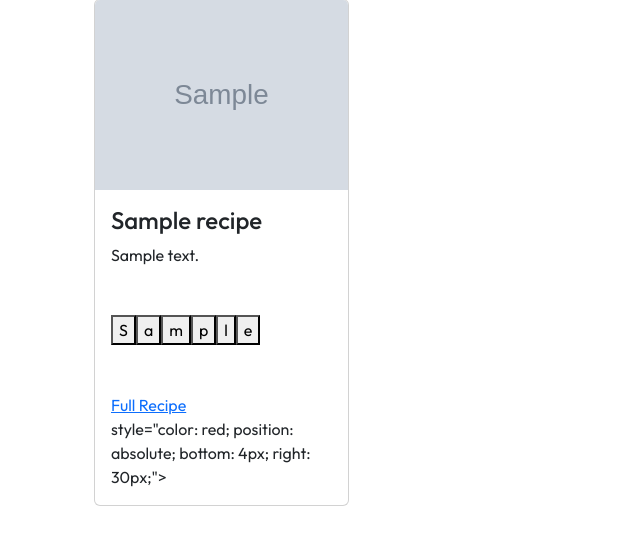
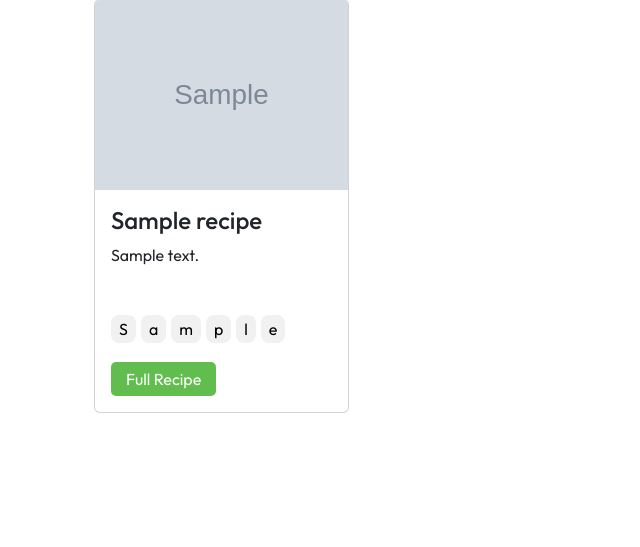
Before and after one commit to PoonamCode23/LoveRecipes, a Django app: template recipe_manager/templates/home_recipes.html in a window 1280 px wide. Shown: the part 253-800 px from the top of the page, without its empty margins (0-640 px from the left). Run offline with Django 5.2, Linux system fonts and the light colour scheme; the template is opened without the code that fills it: values that come from a table or form of the project are taken from there, others are empty; tables that the repository leaves empty hold one stand-in row (values such as "Sample post"); grey boxes marked "Sample" are stand-in pictures; some libraries are stand-ins or nearby versions.

Commit message:
Add code for recipe list with matchHeight and custom CSS

```diff
--- a/recipe_manager/static/css/style.css
+++ b/recipe_manager/static/css/style.css
@@ -40,3 +40,6 @@ body {
     transform: translateY(-50%);
     font-size: 14px;
 }
+
+
+/*for home page*/
--- a/recipe_manager/templates/home_recipes.html
+++ b/recipe_manager/templates/home_recipes.html
@@ -31,20 +31,59 @@
                             </a>
                             <form method="post" action="" id="delete-recipe-{{ recipe.id }}">
                                 {% csrf_token %}
-                                 style="color: red; position: absolute; bottom: 4px; right: 30px;">
-                                    <i class="ph-bold ph-trash"></i>
-                                </button>
+                                <button type="submit"  class="btn" style=" color: red; position: absolute; bottom: 4px;  right: 30px;"> <i class="ph-bold ph-trash"></i> </button>
+
                             </form>
                         </div>
                     </div>
                 </div>
                 {% endfor %}
             {% else %}
-                <p>No recipes has been uploaded.</p>
+                <p>No recipes have been uploaded.</p>
             {% endif %}
         </div>
     </section>
 </main>
 
+<style>
+    .button {
+        color: white;
+        background-color: rgb(97, 189, 77);
+        position: absolute;
+        text-decoration: none;
+        transition: box-shadow 0.4s ease;
+        padding: 5px 15px;
+        border-radius: 5px;
+    }
 
+    .button:hover {
+        box-shadow: 3px 4px 6px rgb(97, 189, 77);
+    }
+
+    .card {
+        transition: box-shadow 0.4s ease;
+    }
+
+    .card:hover {
+        box-shadow: 3px 4px 6px rgb(97, 189, 77);
+    }
+
+    .card-text {
+        text-align: justify;
+    }
+
+    .tags {
+        padding: 2px 8px;
+        margin: 0 5px 5px 0;
+        border: none;
+        border-radius: 8px;
+        background-color: #f1f1f1;
+    }
+
+    .tags:hover {
+        background-color: black;
+        color: white;
+    }
+</style>
 {% endblock %}
+<!--endblock at the end so css effects can be seen-->
--- a/recipe_manager/templates/layouts/base.html
+++ b/recipe_manager/templates/layouts/base.html
@@ -34,5 +34,18 @@
     <!-- Bootstrap Bundle (JS) -->
     <script src="https://cdn.jsdelivr.net/npm/bootstrap@5.3.0/dist/js/bootstrap.bundle.min.js" integrity="sha384-geWF76RCwLtnZ8qwWowPQNguL3RmwHVBC9FhGdlKrxdiJJigb/j/68SIy3Te4Bkz" crossorigin="anonymous"></script>
 
+    <!-- jquery plugin for matching height of a card-->
+    <script src="https://cdnjs.cloudflare.com/ajax/libs/jquery/3.6.0/jquery.min.js"></script>
+    <script src="https://cdnjs.cloudflare.com/ajax/libs/jquery.matchHeight/0.7.2/jquery.matchHeight-min.js"></script>
+
+    <script>
+        $(function() {
+            $('.card').matchHeight();
+            $('.card-body').matchHeight();
+
+            $('.card p').matchHeight();
+        });
+    </script>
+
 </body>
 </html>
```
